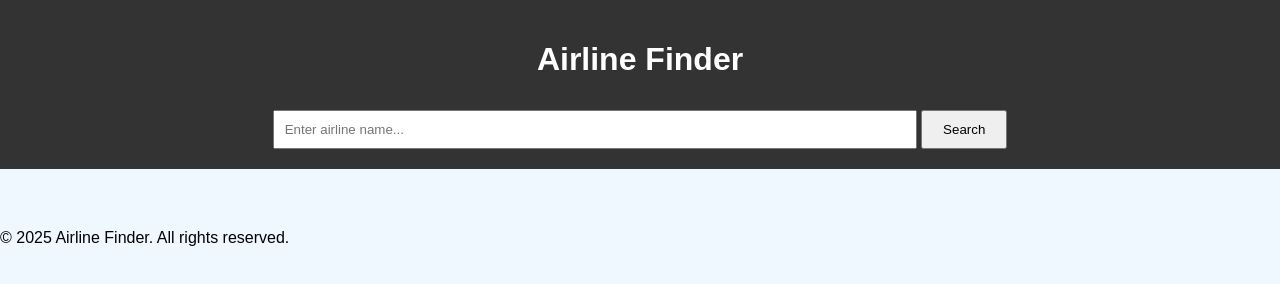
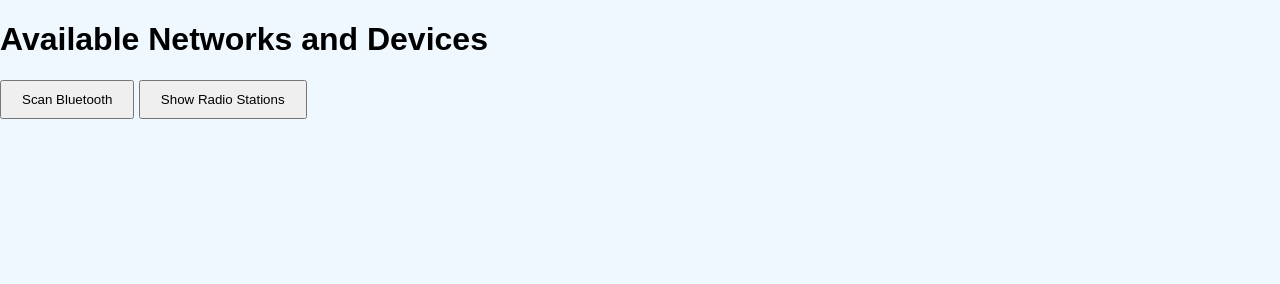
Before and after one commit to Qbaa134/E-Network-Scanner, a plain HTML site: page index.html in a window 1280 px wide. Drawn offline with Linux system fonts and the light colour scheme.

Commit message:
Update index.html

```diff
--- a/index.html
+++ b/index.html
@@ -3,25 +3,14 @@
 <head>
     <meta charset="UTF-8">
     <meta name="viewport" content="width=device-width, initial-scale=1.0">
-    <title>Airline Finder</title>
+    <title>Network Scanner</title>
     <link rel="stylesheet" href="style.css">
 </head>
 <body>
-    <header>
-        <h1>Airline Finder</h1>
-        <input type="text" id="searchInput" placeholder="Enter airline name...">
-        <button onclick="searchAirline()">Search</button>
-    </header>
-
-    <main>
-        <section id="results" class="results">
-            <!-- Results will appear here -->
-        </section>
-    </main>
-
-    <footer>
-        <p>&copy; 2025 Airline Finder. All rights reserved.</p>
-    </footer>
+    <h1>Available Networks and Devices</h1>
+    <button id="scan-bluetooth">Scan Bluetooth</button>
+    <button id="get-radio-stations">Show Radio Stations</button>
+    <div id="output"></div>
 
     <script src="script.js"></script>
 </body>
```
